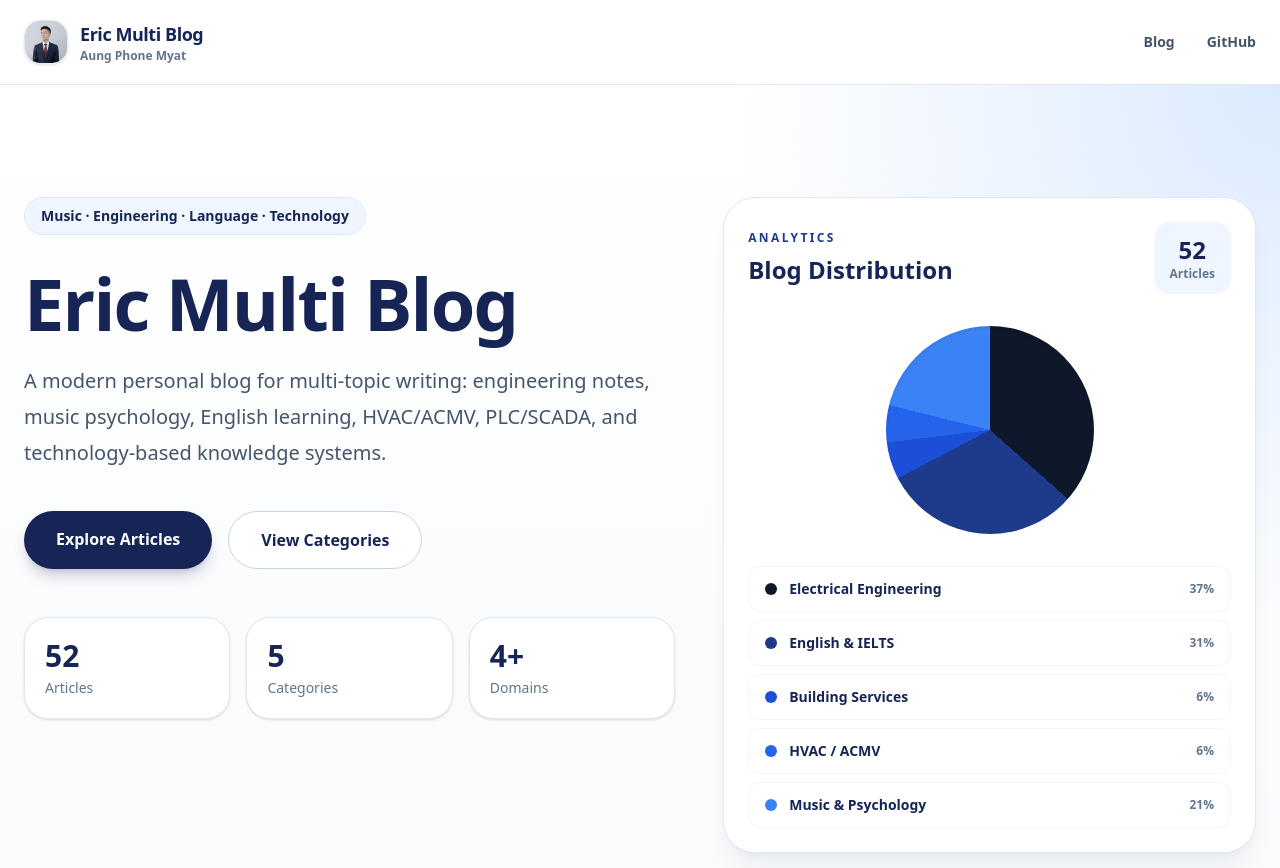
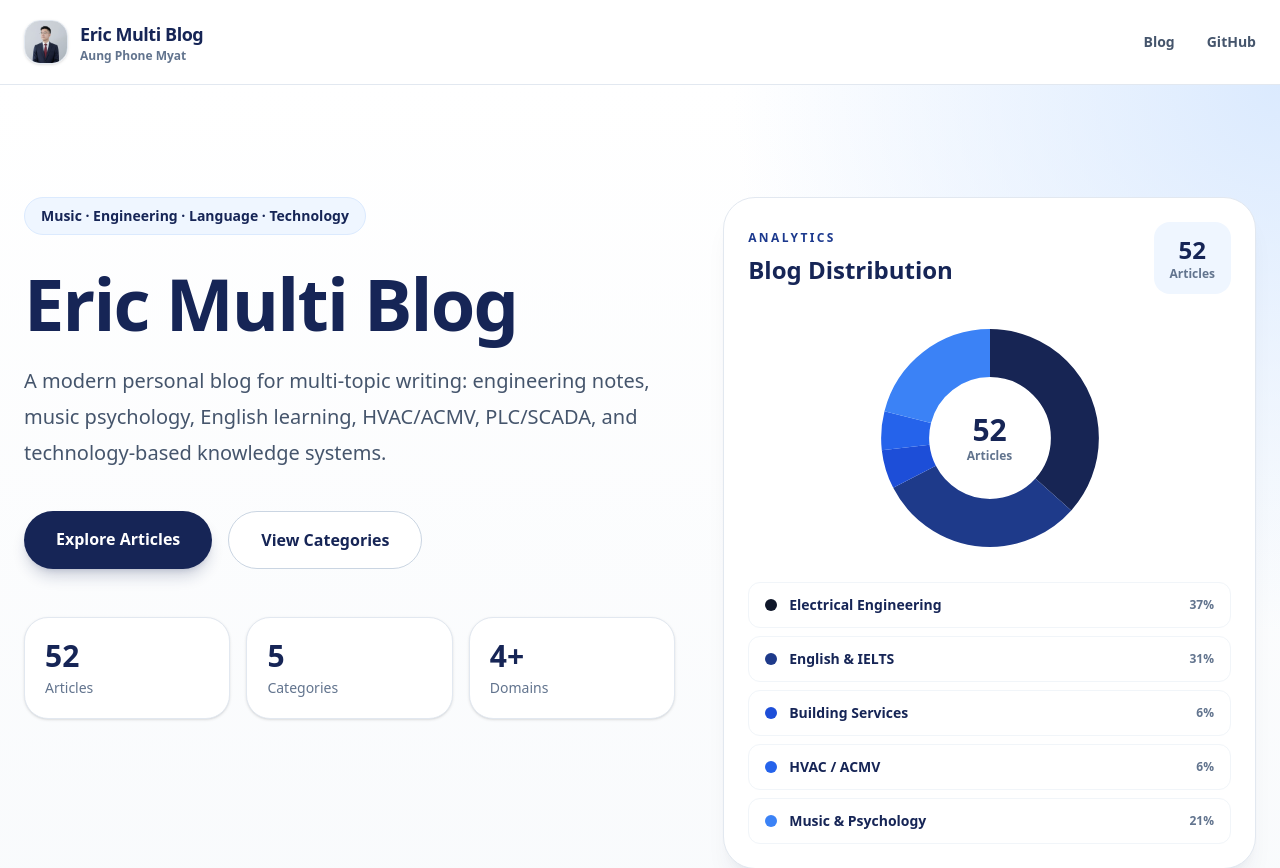
Before and after one commit to Eric9435/eric9435.github.io, a Next.js app: page / in a window 1280 px wide. Shown: the top 868 px of the page. Built offline with nearby package versions, Linux system fonts and the light colour scheme.

Commit message:
Add interactive hover data to pie chart

```diff
--- a/src/app/page.tsx
+++ b/src/app/page.tsx
@@ -1,4 +1,5 @@
 import { getPosts, getCategories } from "@/lib/posts";
+import PieChart from "@/components/PieChart";
 
 export default function Home() {
   const posts = getPosts();
@@ -121,10 +122,7 @@ export default function Home() {
             </div>
 
             <div className="mt-8 flex items-center justify-center">
-              <div
-                className="h-52 w-52 rounded-full shadow-inner"
-                style={{ background: `conic-gradient(${slices.join(", ")})` }}
-              />
+              <PieChart data={categoryData} />
             </div>
 
             <div className="mt-8 grid gap-2">
--- /dev/null
+++ b/src/components/PieChart.tsx
@@ -0,0 +1,62 @@
+"use client";
+
+import { useState } from "react";
+
+type PieItem = {
+  name: string;
+  count: number;
+};
+
+export default function PieChart({ data }: { data: PieItem[] }) {
+  const total = data.reduce((sum, item) => sum + item.count, 0);
+
+  const colors = ["#172554", "#1e3a8a", "#1d4ed8", "#2563eb", "#3b82f6", "#93c5fd"];
+
+  const [active, setActive] = useState<PieItem | null>(null);
+
+  let current = 0;
+
+  return (
+    <div className="relative flex flex-col items-center">
+      <svg viewBox="0 0 42 42" className="h-56 w-56 rotate-[-90deg]">
+        {data.map((item, index) => {
+          const percent = total ? (item.count / total) * 100 : 0;
+          const dashArray = `${percent} ${100 - percent}`;
+          const dashOffset = 100 - current;
+          current += percent;
+
+          return (
+            <circle
+              key={item.name}
+              cx="21"
+              cy="21"
+              r="15.915"
+              fill="transparent"
+              stroke={colors[index % colors.length]}
+              strokeWidth="9"
+              strokeDasharray={dashArray}
+              strokeDashoffset={dashOffset}
+              className="cursor-pointer transition-opacity hover:opacity-80"
+              onMouseEnter={() => setActive(item)}
+              onMouseLeave={() => setActive(null)}
+            />
+          );
+        })}
+      </svg>
+
+      <div className="absolute top-1/2 -translate-y-1/2 text-center">
+        <div className="text-3xl font-black text-blue-950">{total}</div>
+        <div className="text-xs font-bold text-slate-500">Articles</div>
+      </div>
+
+      {active && (
+        <div className="mt-5 rounded-2xl border border-blue-100 bg-blue-50 px-5 py-3 text-center shadow-sm">
+          <div className="font-black text-blue-950">{active.name}</div>
+          <div className="mt-1 text-sm font-bold text-slate-600">
+            {active.count} articles · {Math.round((active.count / total) * 100)}%
+          </div>
+        </div>
+      )}
+    </div>
+  );
+}
```
